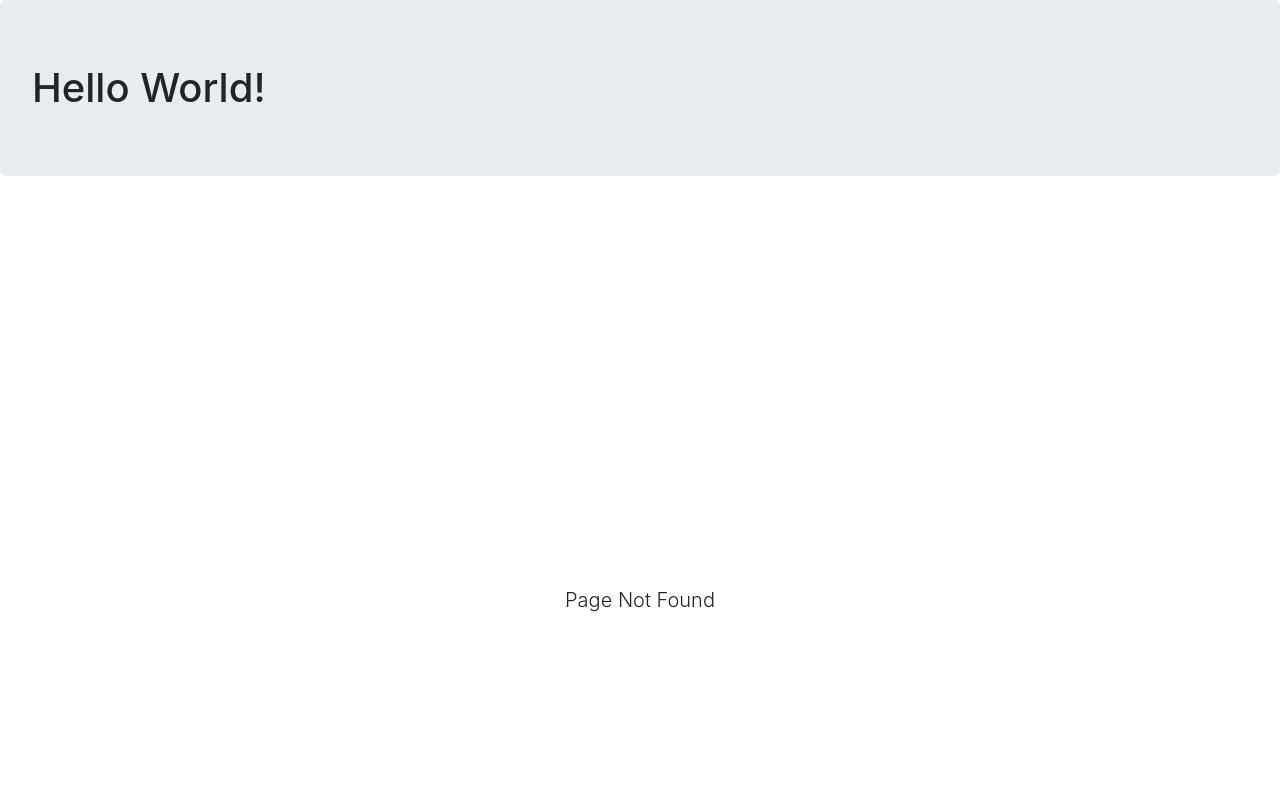
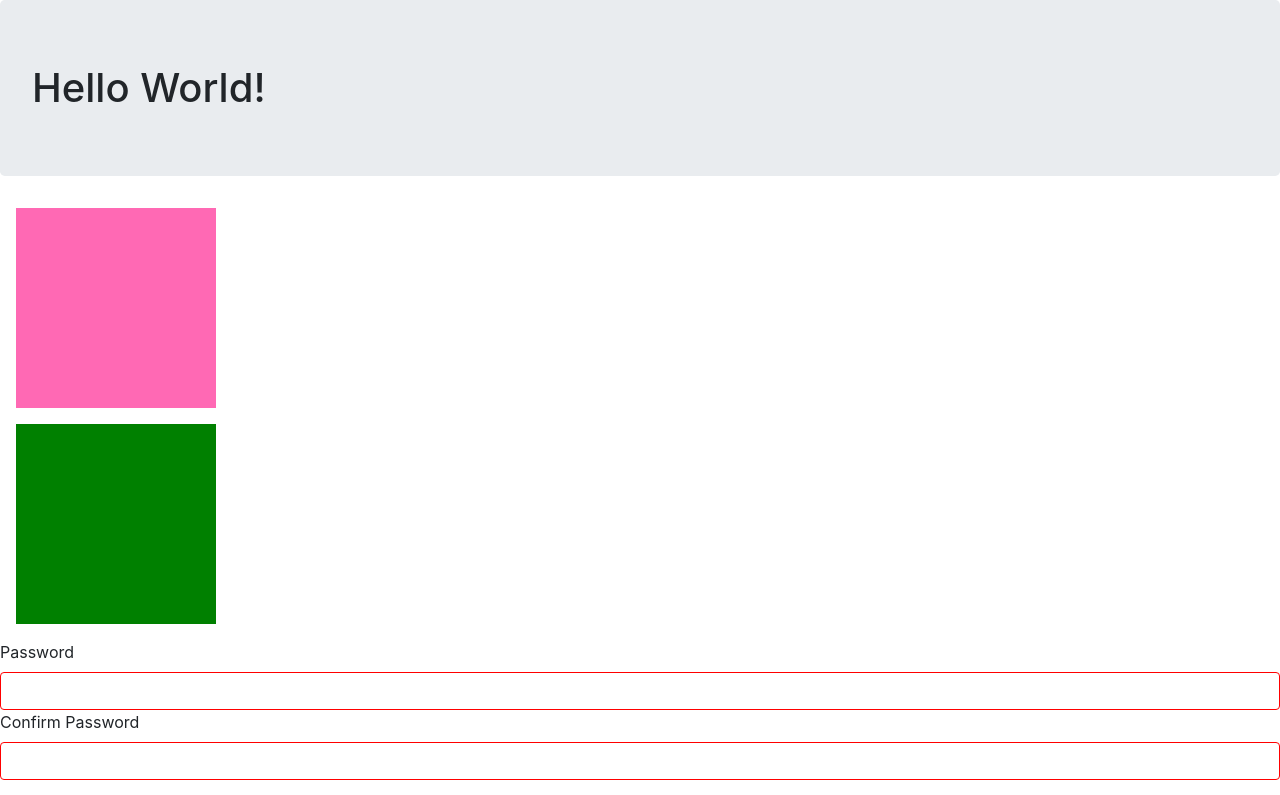
Before and after one commit to dredgos/w09-10-react, a React (Create React App) app: page /lifting-state in a window 1280 px wide. Before the commit this address had no page. Shown: the top 795 px of the page. Built offline with nearby package versions, Linux system fonts and the light colour scheme.

Commit message:
lifting state challenges added

```diff
--- a/src/components/Footer.js
+++ b/src/components/Footer.js
@@ -18,6 +18,9 @@ const Footer = () => (
             <li className="list-group-item">
                 <Link to="/lifecycle">Lifecycle Challenges</Link>
             </li>
+            <li className="list-group-item">
+                <Link to="/lifting-state">Lifting State Challenges</Link>
+            </li>
         </ul>
     </footer>
     )
--- a/src/components/Stuff.js
+++ b/src/components/Stuff.js
@@ -25,6 +25,8 @@ import Lightbox from './lifecycle/Lightbox'
 import Footer from './Footer'
 import FourOhFour from '../FourOhFour'
 import Squared from './forms/Squared'
+import Squares from './liftingstate/Squares'
+import SignUp from './liftingstate/SignUp'
 
 
 let colours = [
@@ -110,6 +112,11 @@ const Stuff = ( {displaySquare} ) => (
 
           </Route>
 
+          <Route path="/lifting-state">
+            <Squares />
+            <SignUp minLength={12}/>
+          </Route>
+
 
 
       <FourOhFour />
--- /dev/null
+++ b/src/components/liftingstate/Password.js
@@ -0,0 +1,14 @@
+const Password = ({label, handleChange, check}) => (
+    <div>
+        <label for={ label }>{ label }</label>
+        <input
+        id = {label}
+        type="password"
+        className="form-control"
+        onChange={ handleChange }
+        style = {{ border: `solid 1px ${check ? 'green' : 'red'}`}}
+        />
+    </div>
+);
+
+export default Password;
--- /dev/null
+++ b/src/components/liftingstate/SignUp.js
@@ -0,0 +1,42 @@
+import React, { Component } from 'react';
+import Password from './Password';
+
+class SignUp extends Component {
+
+    constructor(props) {
+        super(props);
+
+        this.state = {
+            password: "",
+            confirmpw: "",
+        }
+
+
+    }
+
+    render() {
+
+        let {password, confirmpw} = this.state;
+        let {minLength} = this.props;
+        let meetsCriteria = (password === confirmpw) && (password.length >= minLength);
+
+        return (
+            <div>
+                <form className="form-group">
+                    <Password
+                        label="Password"
+                        handleChange={ (e) => this.setState({ password: e.currentTarget.value })}
+                        check={meetsCriteria}
+                        />
+                    <Password
+                        label="Confirm Password"
+                        handleChange={ (e) => this.setState({ confirmpw: e.currentTarget.value })}
+                        check={meetsCriteria}
+                        />
+                </form>
+            </div>
+        );
+    }
+}
+
+export default SignUp;
--- /dev/null
+++ b/src/components/liftingstate/SquareState.js
@@ -0,0 +1,16 @@
+let squareStyle = {
+    height: 200,
+    width: 200,
+    margin: '1rem'
+}
+
+const SquareState = ({selected, handleClick, colour}) => (
+
+    <div
+        style={{...squareStyle, backgroundColor: selected ? colour : 'green'}}
+        onClick={handleClick}>
+    </div>
+)
+
+
+export default SquareState;
--- /dev/null
+++ b/src/components/liftingstate/Squares.js
@@ -0,0 +1,34 @@
+import { Component } from 'react';
+import SquareState from './SquareState'
+
+
+
+class Squares extends Component {
+
+    constructor(props) {
+        super(props);
+
+        this.state = {
+            selected: 1,
+        }
+    }
+
+
+    render() {
+        return (
+            <>
+                <SquareState
+                    selected={ this.state.selected === 1}
+                    handleClick={ () => this.setState({ selected: 1 }) }
+                    colour="hotpink"/>
+                <SquareState
+                    selected={ this.state.selected === 2}
+                    handleClick={ () => this.setState({ selected: 2 }) }
+                    colour="hotpink"/>
+            </>
+
+        );
+    }
+}
+
+export default Squares;
```
